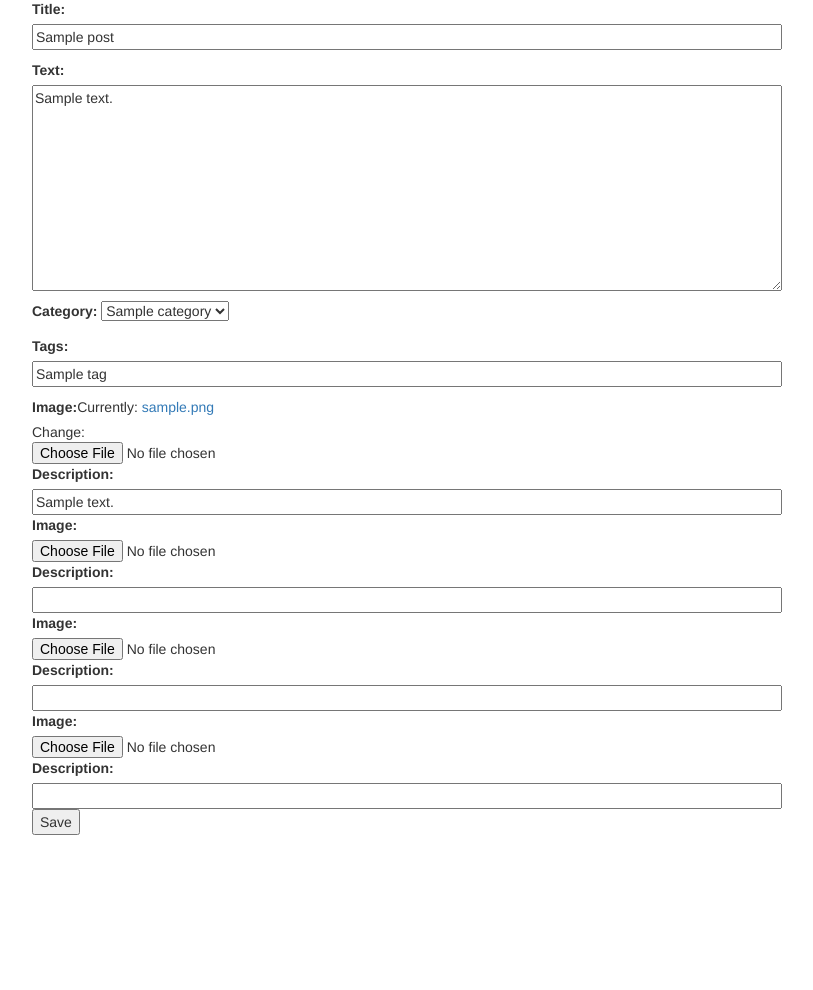
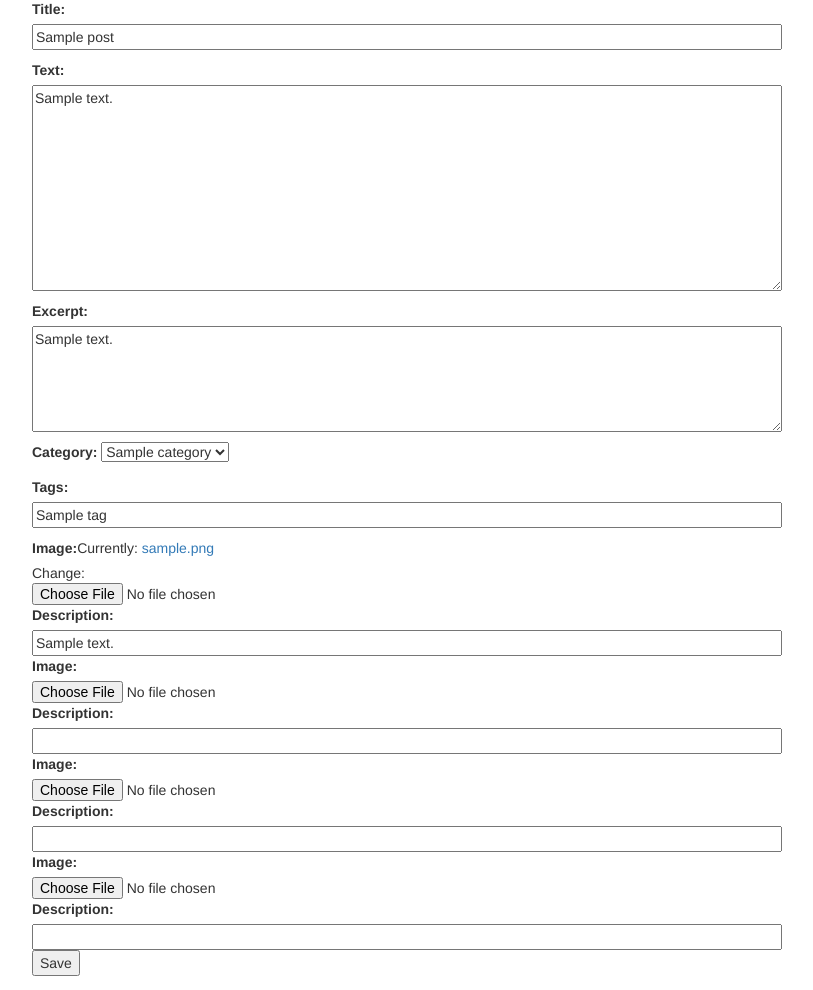
Before and after one commit to ianharper/django_blog, a Django app: page /post/1/edit/ in a window 1280 px wide. Shown: the part 214-1204 px from the top of the page, without its empty margins (38-851 px from the left). Before the commit the page ends 1049 px from the top, so only its background shows below. Run offline with Django 3.2, Linux system fonts and the light colour scheme; tables that the repository leaves empty hold one stand-in row (values such as "Sample post"); some libraries are stand-ins or nearby versions.

Commit message:
Added post excerpts in model, views, and forms.

```diff
--- a/blog/forms.py
+++ b/blog/forms.py
@@ -16,7 +16,8 @@ class MultiKeyTextField(forms.CharField):
 class PostForm(forms.ModelForm):
 	class Meta:
 		model = Post
-		fields = ('title', 'text', 'category','tags')
+		fields = ('title', 'text', 'excerpt', 'category','tags')
+		widgets = { 'excerpt': forms.Textarea(attrs={'rows':5})}
 	tags = MultiKeyTextField()
 
 
--- a/blog/models.py
+++ b/blog/models.py
@@ -25,6 +25,7 @@ class Post(models.Model):
 	published_date = models.DateTimeField(blank = True, null = True)
 	category = models.ForeignKey(Category, default = '', blank = True, null = True)
 	tags = models.ManyToManyField(Tag, default='', blank=True)
+	excerpt = models.CharField(max_length=500, blank=True, default='')
 
 	def getTagNames(self):
 		tagNames = ''
--- a/blog/templates/blog/post_list.html
+++ b/blog/templates/blog/post_list.html
@@ -1,4 +1,5 @@
 {% extends 'blog/base.html' %}
+{% load blog_extras %}
 
 {% block content %}
 	{% for post in posts %}
@@ -7,7 +8,7 @@
 	            {{ post.published_date }}
 	        </div>
 	        <h1><a href="{% url 'post_detail' pk=post.pk %}">{{ post.title }}</a></h1>
-	        <p>{{ post.text|linebreaksbr }}</p>
+	        <p>{{ post.excerpt|markdownify|safe }}</p>
 	    </div>
 	{% endfor %}
 
--- a/blog/urls.py
+++ b/blog/urls.py
@@ -2,7 +2,7 @@ from django.conf.urls import url
 from . import views
 
 urlpatterns = [
-	url(r'^/?(?P<page>\d+)?$', views.post_list, name = 'post_list'),
+	url(r'^(?P<page>\d+)?$', views.post_list, name = 'post_list'),
 	url(r'^post/(?P<pk>\d+)/$', views.post_detail, name='post_detail'),
 	url(r'^post/new/$', views.post_new, name='post_new'),
 	url(r'^post/(?P<pk>\d+)/edit/$', views.post_edit, name='post_edit'),
--- a/blog/views.py
+++ b/blog/views.py
@@ -40,7 +40,6 @@ def post_new(request):
 	else:
 		form = PostForm()
 		formset = ImageFormSet(queryset = Image.objects.none())
-		# nimport pdb; pdb.set_trace()
 	return render(request, 'blog/post_edit.html', {'form': form, 'formset': formset})
 
 
@@ -111,6 +110,11 @@ def save_post(request, form, formset):
 		post = form.save(commit=False)
 		post.author = request.user
 		post.published_date = timezone.now()
+		if not(post.excerpt):
+			if len(post.text) > 500:
+				post.excerpt = post.text[:497] + '...'
+			else:
+				post.excerpt = post.text[:500]
 		post.save()
 
 		for tagName in form.cleaned_data['tags']:
@@ -134,5 +138,4 @@ def save_post(request, form, formset):
 			photo.save()
 		return True
 	else:
-		print(post.errors, formset.errors)
 		return False
```
Also changed, not shown: blog/migrations/0006_post_excerpt.py (added).
